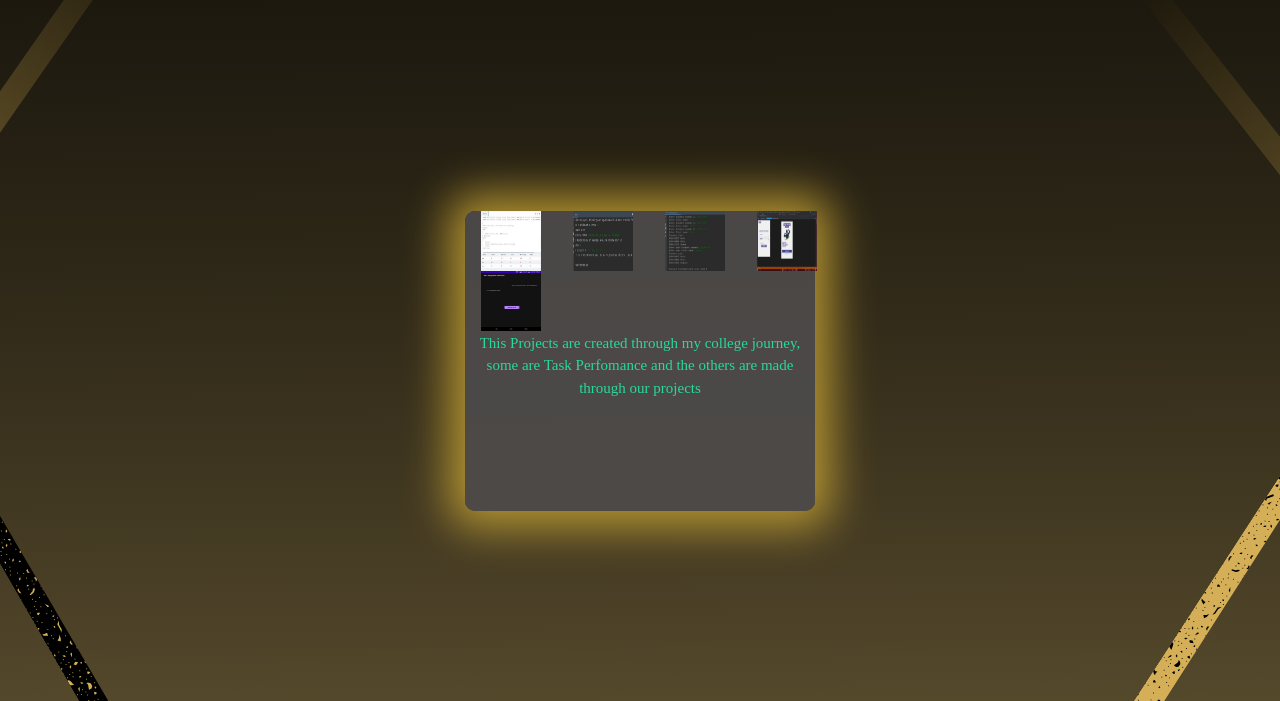
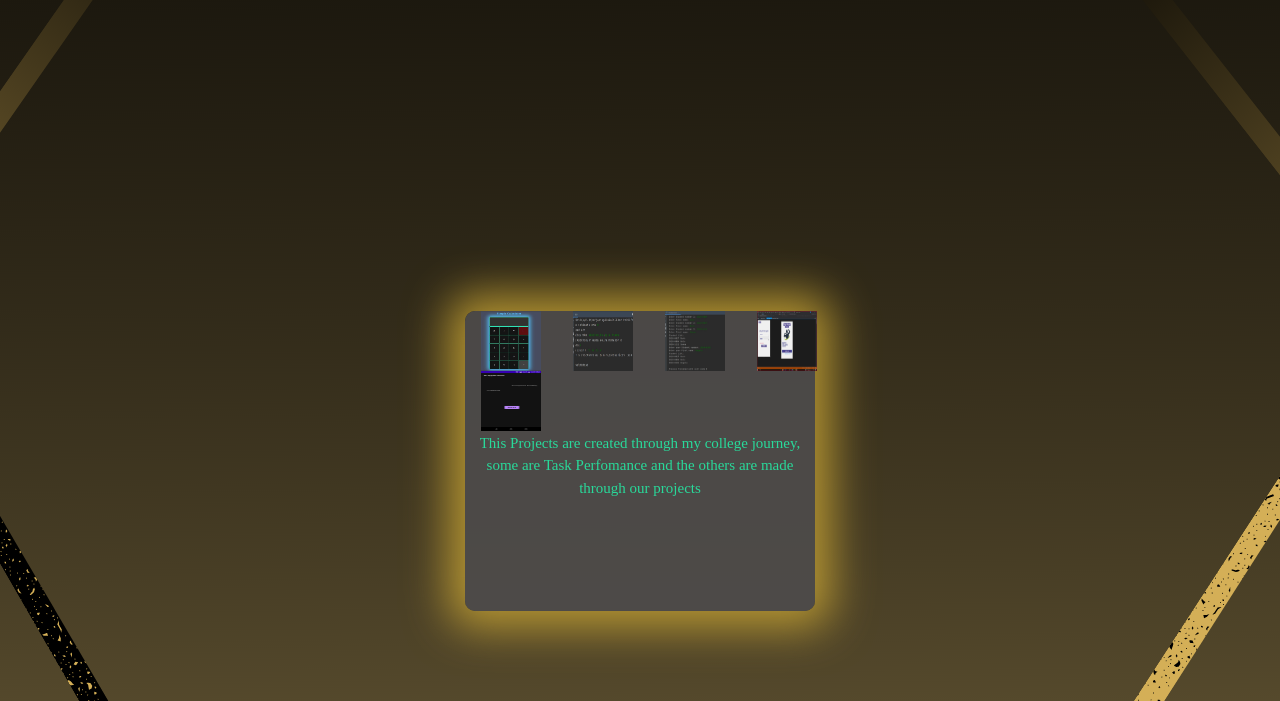
Before and after one commit to xZ1ONx/Angelo-Website, a plain HTML site: page projects.html in a window 1280 px wide. Shown: the part 99-800 px from the top of the page. Drawn offline with nearby package versions, Linux system fonts and the light colour scheme.

Commit message:
styles index project change

```diff
--- a/projects.html
+++ b/projects.html
@@ -35,7 +35,7 @@
             <div class="buttons">
 
                 <div class="w3-container w3-third">
-                    <img src="Project_Images/project1.jpg" style="width:60px; height:60px;"
+                    <img src="Project_Images/calcProj.JPG" style="width:60px; height:60px;"
                     onclick="onClick(this)" class="w3-hover-opacity">
                 </div>
 
--- a/style.css
+++ b/style.css
@@ -209,7 +209,7 @@ header{
     box-shadow: 0px 0px 43px 17px #d4af37c5;
     border-radius: 10px;*/
 
-    margin-bottom: 190px;
+    margin-bottom: 90px;
     color: #29D99A;
     text-align: center;
     background-color: rgba(78, 76, 76, 0.904);
@@ -325,7 +325,6 @@ img.one{
     }
     .mobile-menu{
         margin-top: 0px;
-        border-bottom-right-radius: 30%;
     }
     .nav-links li{
         margin: 30px auto;
```
Also changed, not shown: index.html (+0 -1 lines).
